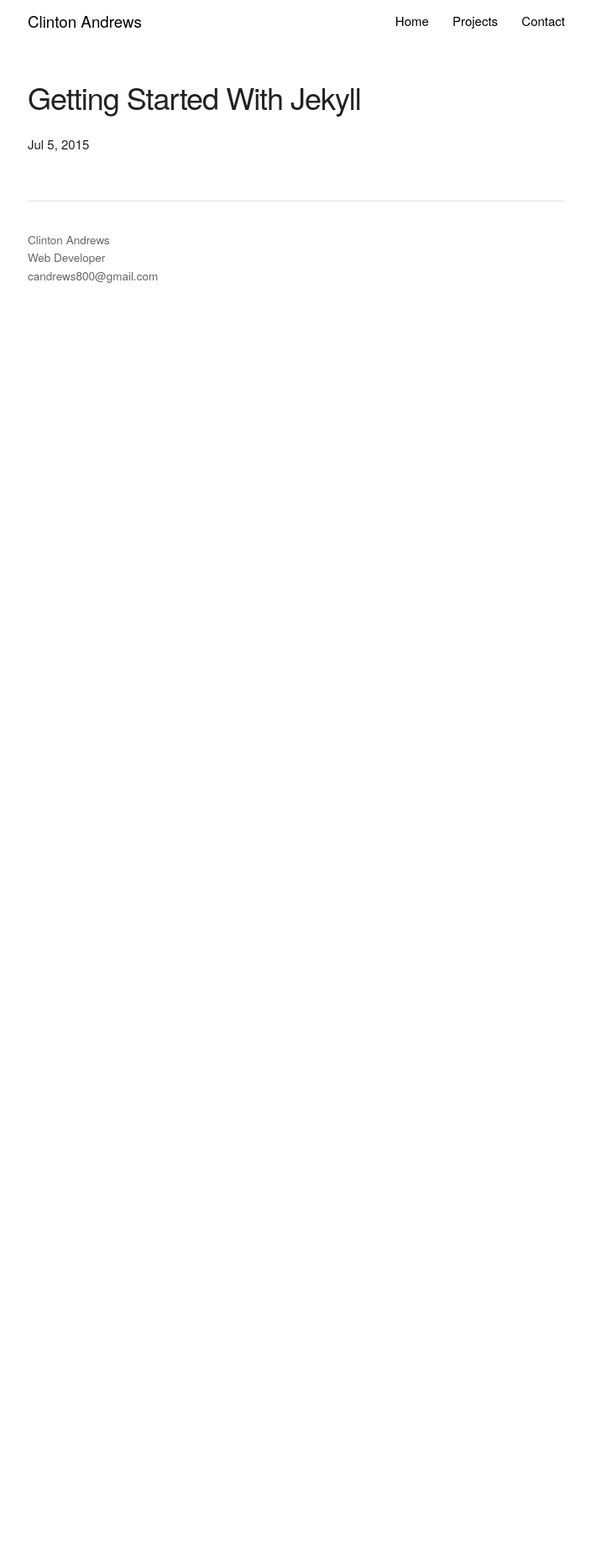
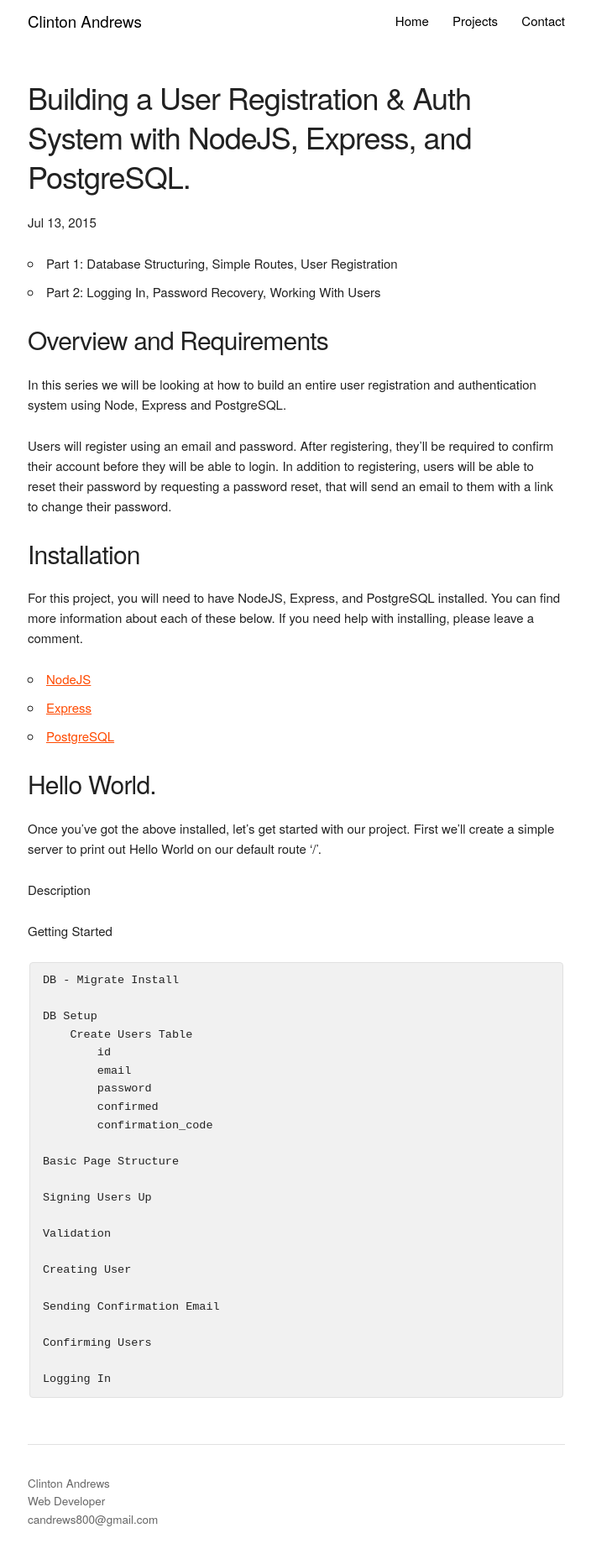
Before and after one commit to candrews800/candrews800.github.io, a Jekyll site: the page built from _posts/2015-07-05-getting-started-with-jekyll.markdown, in a window 1280 px wide. Shown: the whole page at 84% size, without its empty margins (287-991 px from the left). Built offline with Jekyll 4.4.1, drawn with Linux system fonts in a browser that asks for light colours; nearby versions of some CDN libraries; before the commit the page ends 900 px from its top, so only the background shows below that.

Commit message:
cleanup several files

```diff
--- a/_posts/2015-07-05-getting-started-with-jekyll.markdown
+++ b/_posts/2015-07-05-getting-started-with-jekyll.markdown
@@ -1,7 +1,61 @@
 ---
 layout: post
-title:  "Getting Started With Jekyll"
-date:   2015-07-05 18:49:57
-categories: jekyll
-excerpt: Let's learn how to use Jekyll to get a simple website up and running.
+title:  "Building a User Registration & Auth System with NodeJS, Express, and PostgreSQL."
+date:   2015-07-13 19:49:57
+categories: node, express, postgresql
+excerpt: Let's learn how to build a user registration and auth system using Node, Express and PostgreSQL.
 ---
+
+* Part 1: Database Structuring, Simple Routes, User Registration
+* Part 2: Logging In, Password Recovery, Working With Users
+
+
+#### Overview and Requirements
+In this series we will be looking at how to build an entire user registration and authentication system using Node,
+Express and PostgreSQL.
+
+Users will register using an email and password. After registering, they'll be required to confirm their account
+before they will be able to login. In addition to registering, users will be able to reset their password by requesting
+a password reset, that will send an email to them with a link to change their password.
+
+#### Installation
+For this project, you will need to have NodeJS, Express, and PostgreSQL installed. You can find more information about
+each of these below. If you need help with installing, please leave a comment.
+
+* [NodeJS](https://nodejs.org/)
+* [Express](http://expressjs.com/)
+* [PostgreSQL](http://www.postgresql.org/download/)
+
+#### Hello World.
+Once you've got the above installed, let's get started with our project. First we'll create a simple server to print out
+Hello World on our default route '/'.
+
+
+
+Description
+
+Getting Started
+
+    DB - Migrate Install
+
+    DB Setup
+        Create Users Table
+            id
+            email
+            password
+            confirmed
+            confirmation_code
+
+    Basic Page Structure
+
+    Signing Users Up
+
+    Validation
+
+    Creating User
+
+    Sending Confirmation Email
+
+    Confirming Users
+
+    Logging In
--- a/blog.html
+++ b/blog.html
@@ -7,13 +7,13 @@
 <section id="blog-posts">
     {% for post in site.posts %}
     <div class="row">
-        <div class="three columns">
+        <div class="six columns">
             <p>
                 <a class="post-link" href="{{ post.url | prepend: site.baseurl }}">{{ post.title }}</a> <br />
                 <em class="post-meta">{{ post.date | date: "%b %-d, %Y" }}</em>
             </p>
         </div>
-        <div class="nine columns">
+        <div class="six columns">
             <p>
                 {{ post.excerpt }}
             </p>
```
Also changed, not shown: _includes/header.html (line endings or trailing spaces).
